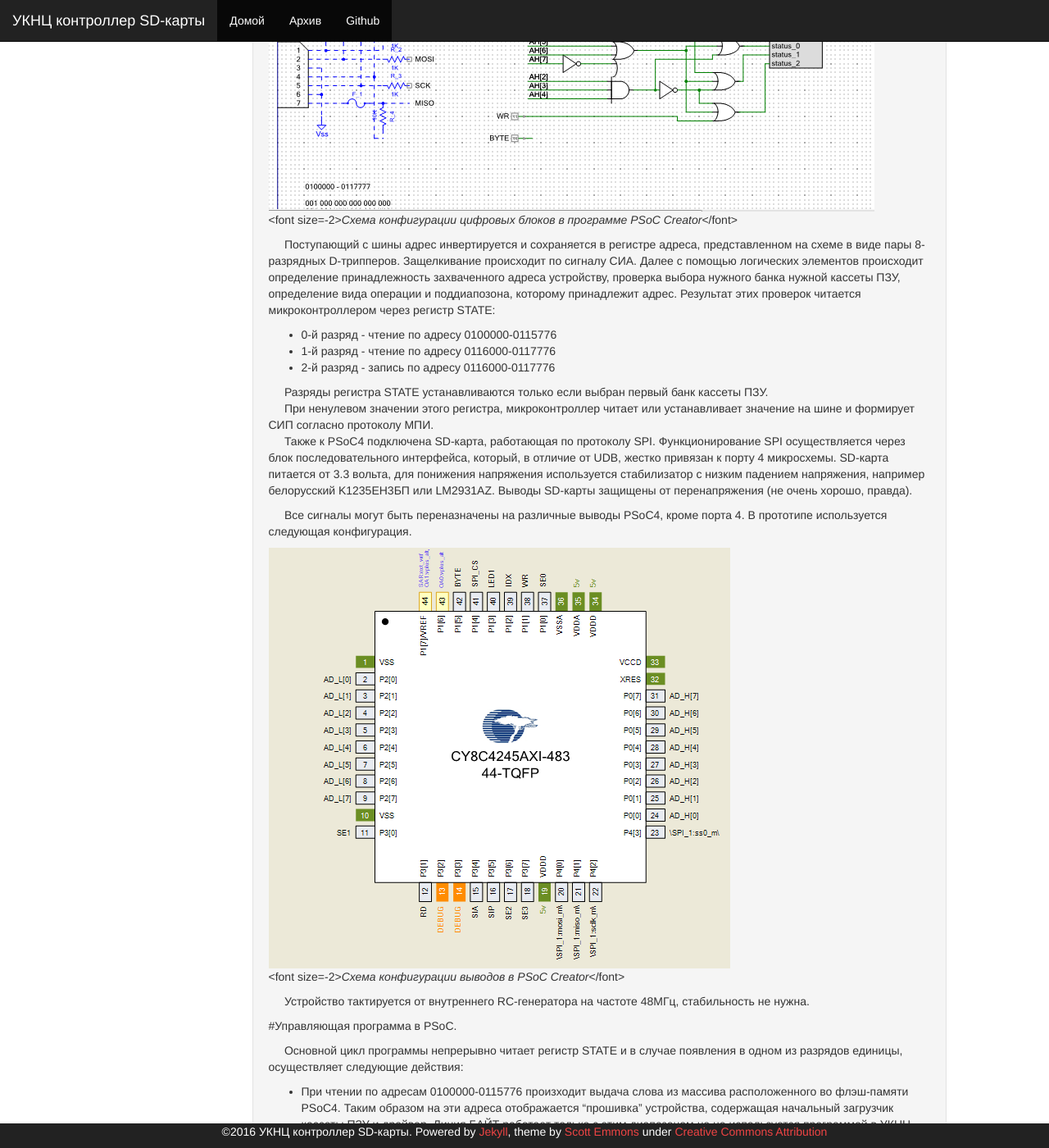
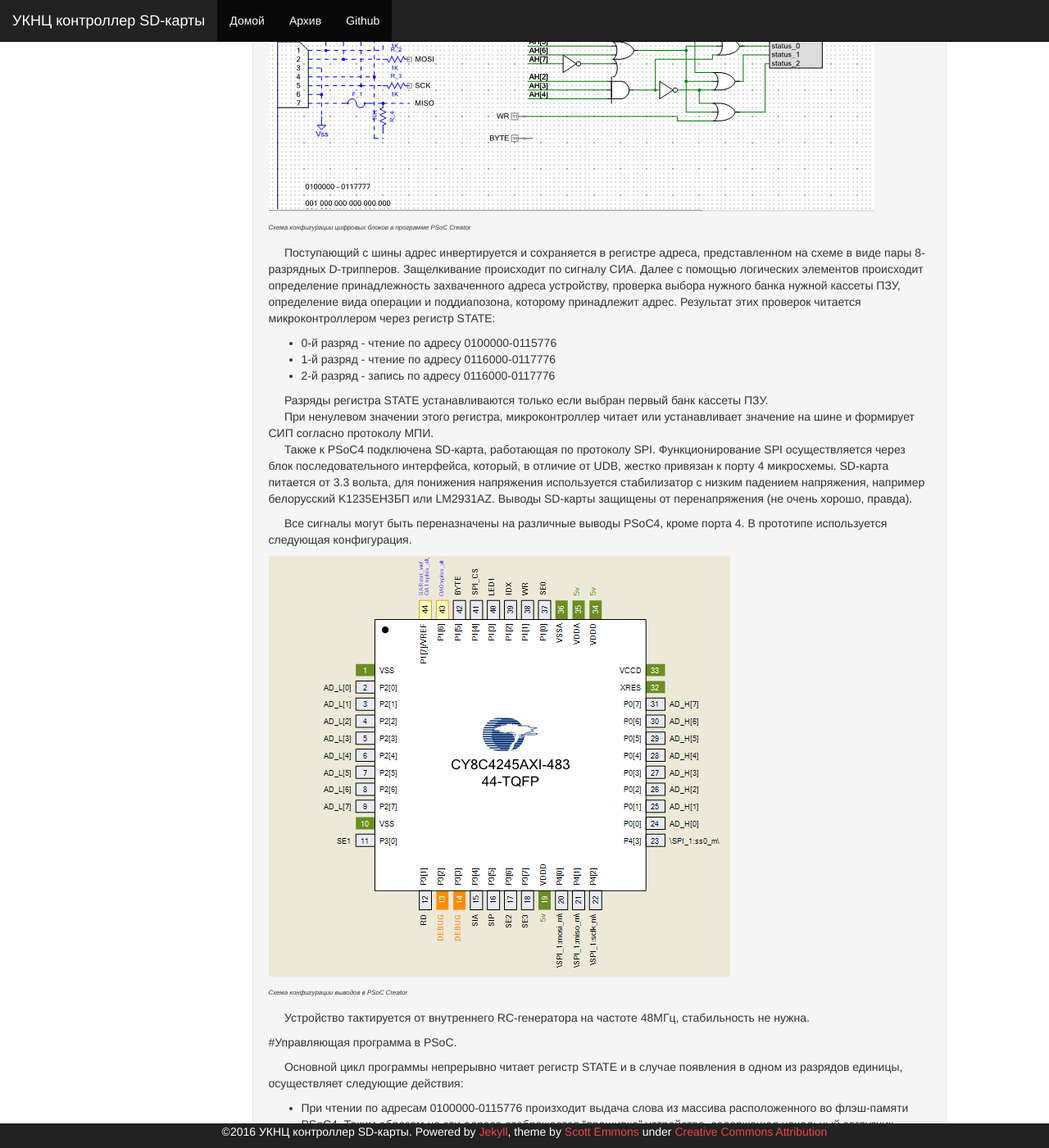
Before and after one commit to y-salnikov/uknc_sd_fdd, a Jekyll site: the page built from _posts/2015-09-04-description.md, in a window 1280 px wide and 1400 px high, scrolled down 1218 px. Shown: the whole window at 82% size. Built offline with Jekyll 4.4.1, drawn with Linux system fonts in a browser that asks for light colours; comment, search, counter and statistics services are not loaded.

Commit message:
Исправления для kramdown

```diff
--- a/_posts/2015-09-04-description.md
+++ b/_posts/2015-09-04-description.md
@@ -25,7 +25,8 @@
 проверки диапазона адреса, обеспечивает достаточную скорость для взаимодействия
 устройства с УКНЦ по шине.
 ![Конфигурация ]({{site.baseurl}}/images/psoc_udb_config.png)
-<font size=-2><i>Схема конфигурации цифровых блоков в программе PSoC Creator</i></font>
+
+<sup><sub><i>Схема конфигурации цифровых блоков в программе PSoC Creator</i></sub></sup>
 
 &nbsp;&nbsp;&nbsp;&nbsp;
 Поступающий с шины адрес инвертируется и сохраняется в регистре адреса,
@@ -56,7 +57,8 @@
 используется следующая конфигурация.
 
 ![Конфигурация выводов]({{site.baseurl}}/images/psoc_pin_config.png)
-<font size=-2><i>Схема конфигурации выводов в PSoC Creator</i></font>
+
+<sup><sub><i>Схема конфигурации выводов в PSoC Creator</i></sub></sup>
 
 &nbsp;&nbsp;&nbsp;&nbsp;
 Устройство тактируется от внутреннего RC-генератора на частоте 48МГц, стабильность не нужна.
```
